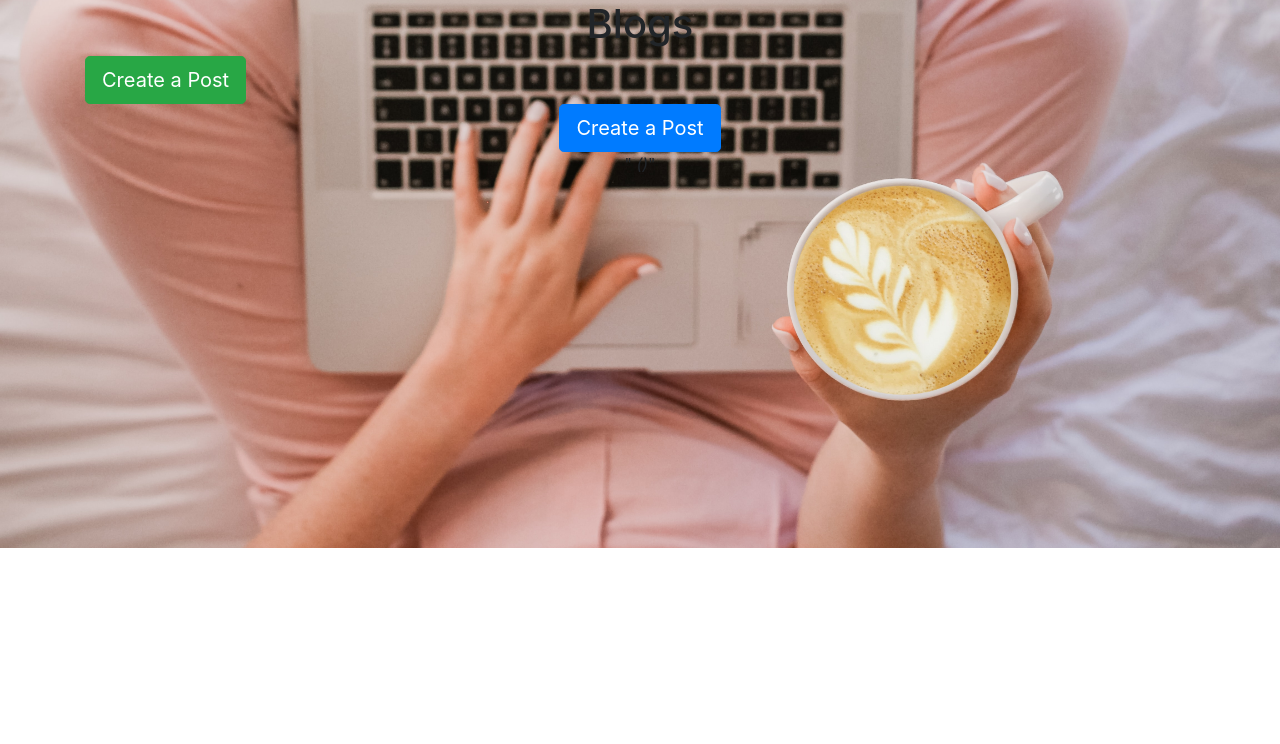
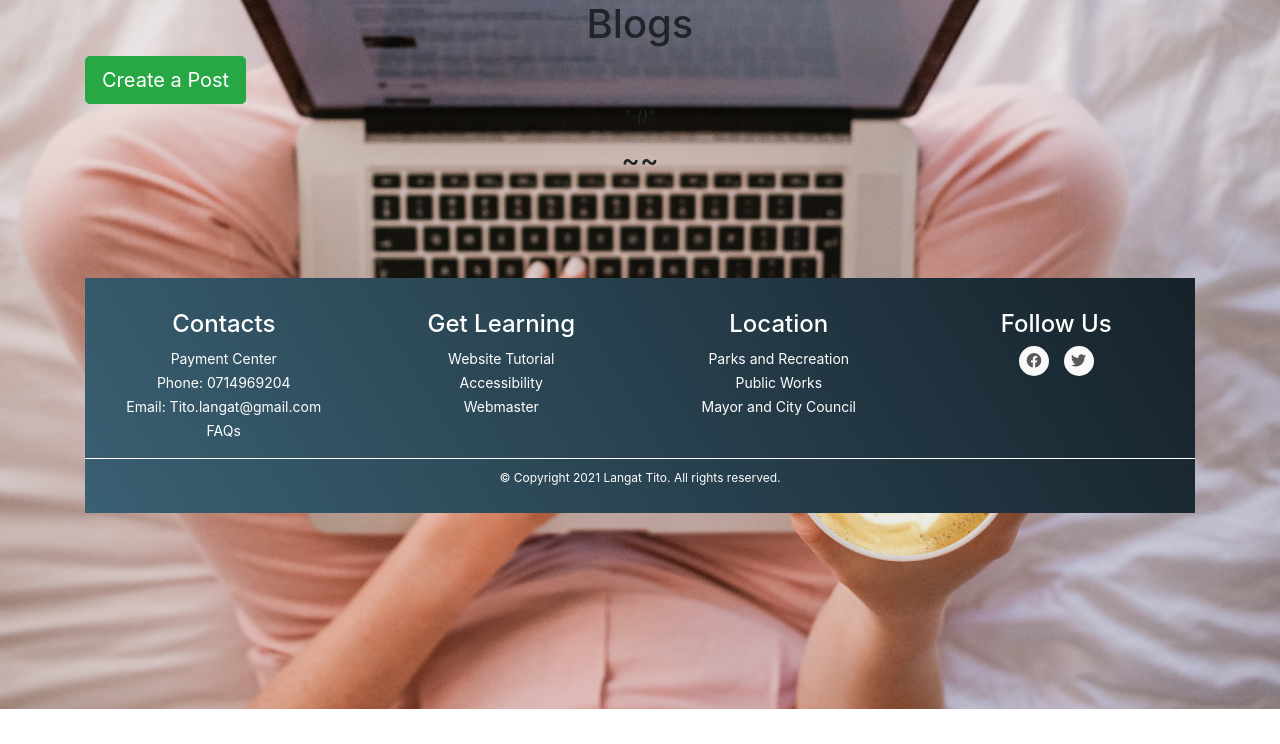
Before and after one commit to Tito-74/Blog-App, a Flask app: template app/templates/index.html in a window 1280 px wide. Shown: the part 56-800 px from the top of the page. Run offline with Flask 2, Linux system fonts and the light colour scheme; the template is opened without the code that fills it, so the values that code supplies are empty; some libraries are stand-ins or nearby versions.

Commit message:
adding a footer

```diff
--- a/app/templates/base.html
+++ b/app/templates/base.html
@@ -9,6 +9,7 @@
       integrity="sha384-Vkoo8x4CGsO3+Hhxv8T/Q5PaXtkKtu6ug5TOeNV6gBiFeWPGFN9MuhOf23Q9Ifjh"
       crossorigin="anonymous"
     />
+    <link rel="stylesheet" href="https://pro.fontawesome.com/releases/v5.10.0/css/all.css" integrity="sha384-AYmEC3Yw5cVb3ZcuHtOA93w35dYTsvhLPVnYs9eStHfGJvOvKxVfELGroGkvsg+p" crossorigin="anonymous"/>
     <link rel="stylesheet" href="https://cdn.jsdelivr.net/npm/bootstrap-icons@1.5.0/font/bootstrap-icons.css">
     <title>{% block title %}Home{% endblock %}</title>
   </head>
--- a/app/templates/index.html
+++ b/app/templates/index.html
@@ -2,7 +2,121 @@
 <style>
   body {
     background: url("{{url_for('static',filename='images/background_image.jpg')}}") center/cover no-repeat;
+
   }
+  footer {
+  background: #16222A;
+  background: -webkit-linear-gradient(59deg, #3A6073, #16222A);
+  background: linear-gradient(59deg, #3A6073, #16222A);
+  color: white;
+  margin-top:100px;
+}
+
+footer a {
+  color: #fff;
+  font-size: 14px;
+  transition-duration: 0.2s;
+}
+
+footer a:hover {
+  color: #FA944B;
+  text-decoration: none;
+}
+
+.copy {
+  font-size: 12px;
+  padding: 10px;
+  border-top: 1px solid #FFFFFF;
+}
+
+.footer-middle {
+  padding-top: 2em;
+  color: white;
+}
+
+
+/*SOCİAL İCONS*/
+
+/* footer social icons */
+
+ul.social-network {
+  list-style: none;
+  display: inline;
+  margin-left: 0 !important;
+  padding: 0;
+}
+
+ul.social-network li {
+  display: inline;
+  margin: 0 5px;
+}
+
+
+/* footer social icons */
+
+.social-network a.icoFacebook:hover {
+  background-color: #3B5998;
+}
+
+.social-network a.icoLinkedin:hover {
+  background-color: #007bb7;
+}
+
+.social-network a.icoFacebook:hover i,
+.social-network a.icoLinkedin:hover i {
+  color: #fff;
+}
+
+.social-network a.socialIcon:hover,
+.socialHoverClass {
+  color: #44BCDD;
+}
+
+.social-circle li a {
+  display: inline-block;
+  position: relative;
+  margin: 0 auto 0 auto;
+  -moz-border-radius: 50%;
+  -webkit-border-radius: 50%;
+  border-radius: 50%;
+  text-align: center;
+  width: 30px;
+  height: 30px;
+  font-size: 15px;
+}
+
+.social-circle li i {
+  margin: 0;
+  line-height: 30px;
+  text-align: center;
+}
+
+.social-circle li a:hover i,
+.triggeredHover {
+  -moz-transform: rotate(360deg);
+  -webkit-transform: rotate(360deg);
+  -ms--transform: rotate(360deg);
+  transform: rotate(360deg);
+  -webkit-transition: all 0.2s;
+  -moz-transition: all 0.2s;
+  -o-transition: all 0.2s;
+  -ms-transition: all 0.2s;
+  transition: all 0.2s;
+}
+
+.social-circle i {
+  color: #595959;
+  -webkit-transition: all 0.8s;
+  -moz-transition: all 0.8s;
+  -o-transition: all 0.8s;
+  -ms-transition: all 0.8s;
+  transition: all 0.8s;
+}
+
+.social-network a {
+  background-color: #F9F9F9;
+}
+
 </style>
 
 <h1 style="text-align:center">{% block header %}Blogs{% endblock %}</h1>
@@ -90,15 +204,71 @@
 </div>
 {% block footer %}
 <div style="text-align:center">
-  <a href="/create-post"><button type="button" class="btn btn-primary btn-lg">
+  <!-- <a href="/create-post"><button type="button" class="btn btn-primary btn-lg">
       Create a Post
-    </button></a>
+    </button></a> -->
     <p>"{{quotes.quote}} <em>({{quotes.id}})</em>"</p>
-    <h1>{{quotes.author}}</h1>
-    <!-- <h1>{{quotes.id}}</h1>
-    <h1>{{quotes.author}}</h1>
-    <hr>
-    <h2>{{quotes.quote}}</h2> -->
+    <h3>~{{quotes.author}}~</h3>
+    <footer class="mainfooter" role="contentinfo">
+      <div class="footer-middle">
+      <div class="container">
+        <div class="row">
+          <div class="col-md-3 col-sm-6">
+            <!--Column1-->
+            <div class="footer-pad">
+              <h4>Contacts</h4>
+              <ul class="list-unstyled">
+                <li><a href="#"></a></li>
+                <li><a href="#">Payment Center</a></li>
+                <li><a href="#">Phone: 0714969204</a></li>
+                <li><a href="#">Email: Tito.langat@gmail.com</a></li>
+                <li><a href="#">FAQs</a></li>
+              </ul>
+            </div>
+          </div>
+          <div class="col-md-3 col-sm-6">
+            <!--Column1-->
+            <div class="footer-pad">
+              <h4>Get Learning</h4>
+              <ul class="list-unstyled">
+                <li><a href="#">Website Tutorial</a></li>
+                <li><a href="#">Accessibility</a></li>
+                <li><a href="#">Webmaster</a></li>
+              </ul>
+            </div>
+          </div>
+          <div class="col-md-3 col-sm-6">
+            <!--Column1-->
+            <div class="footer-pad">
+              <h4>Location</h4>
+              <ul class="list-unstyled">
+                <li><a href="#">Parks and Recreation</a></li>
+                <li><a href="#">Public Works</a></li>
+                <li><a href="#">Mayor and City Council</a></li>
+                <li>
+                  <a href="#"></a>
+                </li>
+              </ul>
+            </div>
+          </div>
+          <div class="col-md-3">
+            <h4>Follow Us</h4>
+                <ul class="social-network social-circle">
+                 <li><a href="#" class="icoFacebook" title="Facebook"><i class="fab fa-facebook"></i></a></li>
+                 <li><a href="#" class="icoLinkedin" title="Linkedin"><i class="fab fa-twitter"></i></a></li>
+                </ul>
+        </div>
+        </div>
+      <div class="row">
+        <div class="col-md-12 copy">
+          <p class="text-center">&copy; Copyright 2021 Langat Tito.  All rights reserved.</p>
+        </div>
+      </div>
+
+
+      </div>
+      </div>
+    </footer>
 </div>
 
 
```
